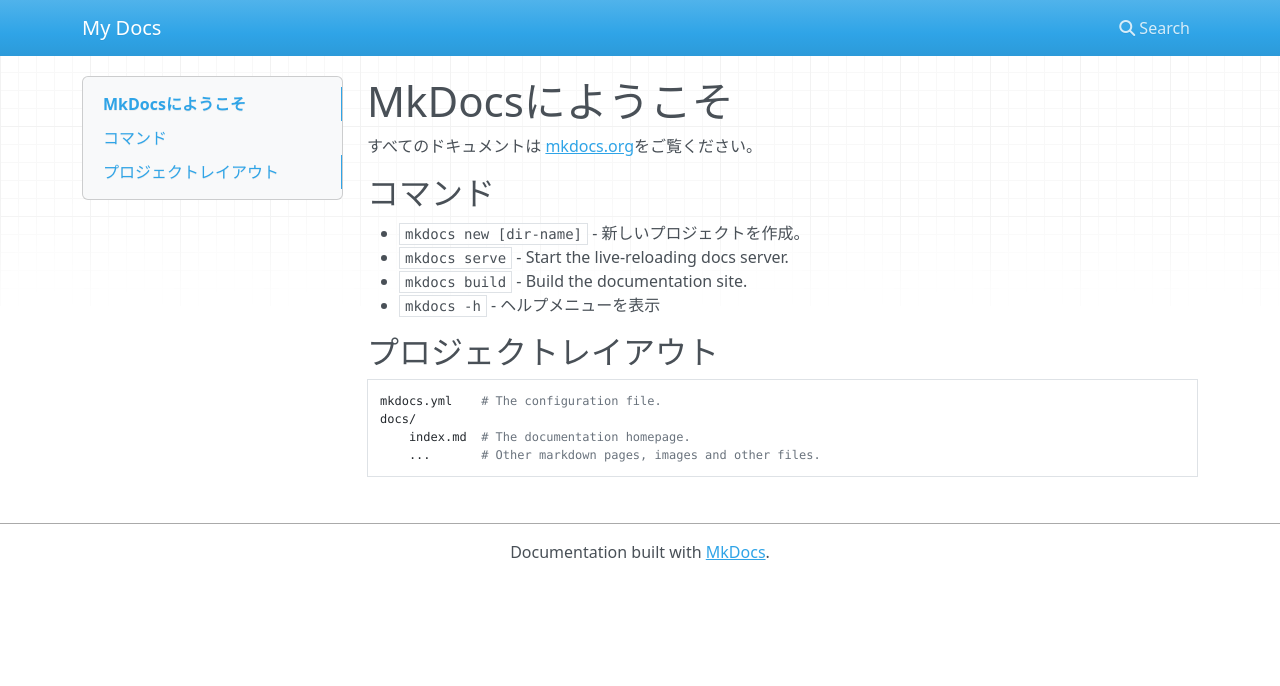
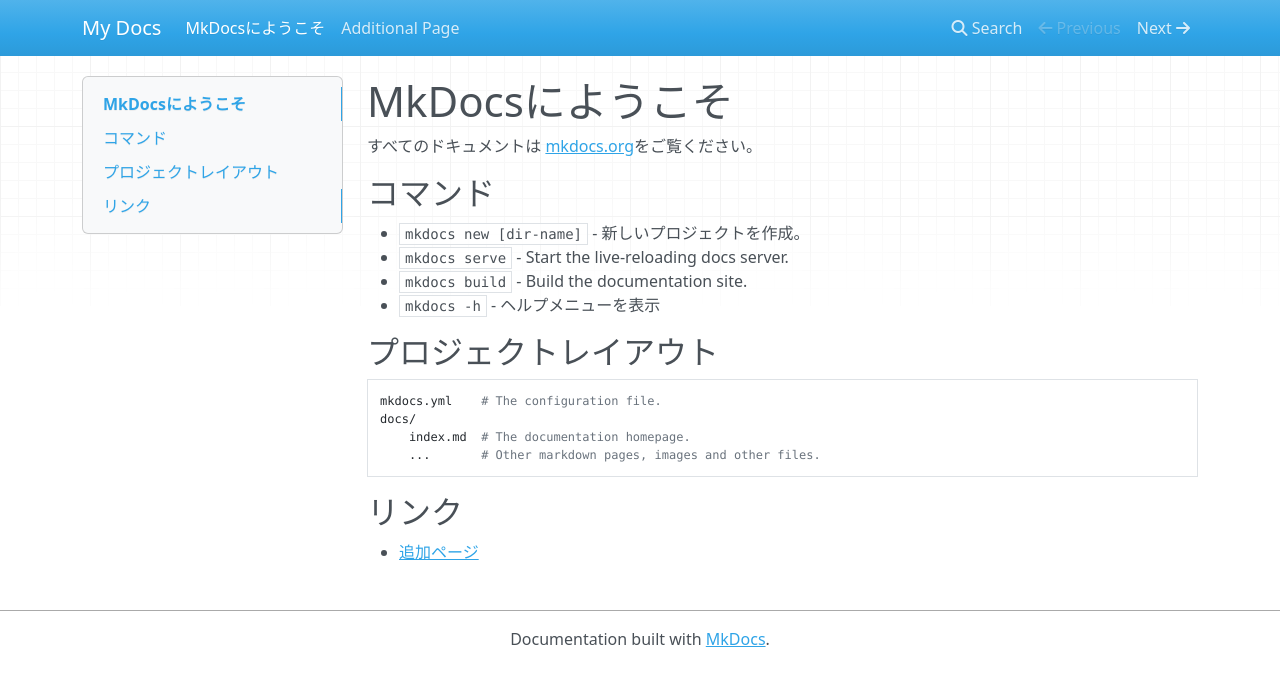
Before and after one commit to 07JP27/mkdocstest, an MkDocs documentation site: the page built from docs/index.md, in a window 1280 px wide. Shown: the top 686 px of the page. Built offline with MkDocs 1.6.1, drawn with Linux system fonts in a browser that asks for light colours; nearby versions of some CDN libraries.

Commit message:
追加ページ

```diff
--- /dev/null
+++ b/docs/hoge.md
@@ -0,0 +1,2 @@
+# Additional Page
+これはPRによって追加されたページ
--- a/docs/index.md
+++ b/docs/index.md
@@ -15,3 +15,6 @@
     docs/
         index.md  # The documentation homepage.
         ...       # Other markdown pages, images and other files.
+
+## リンク
+- [追加ページ](hoge.md)
```
